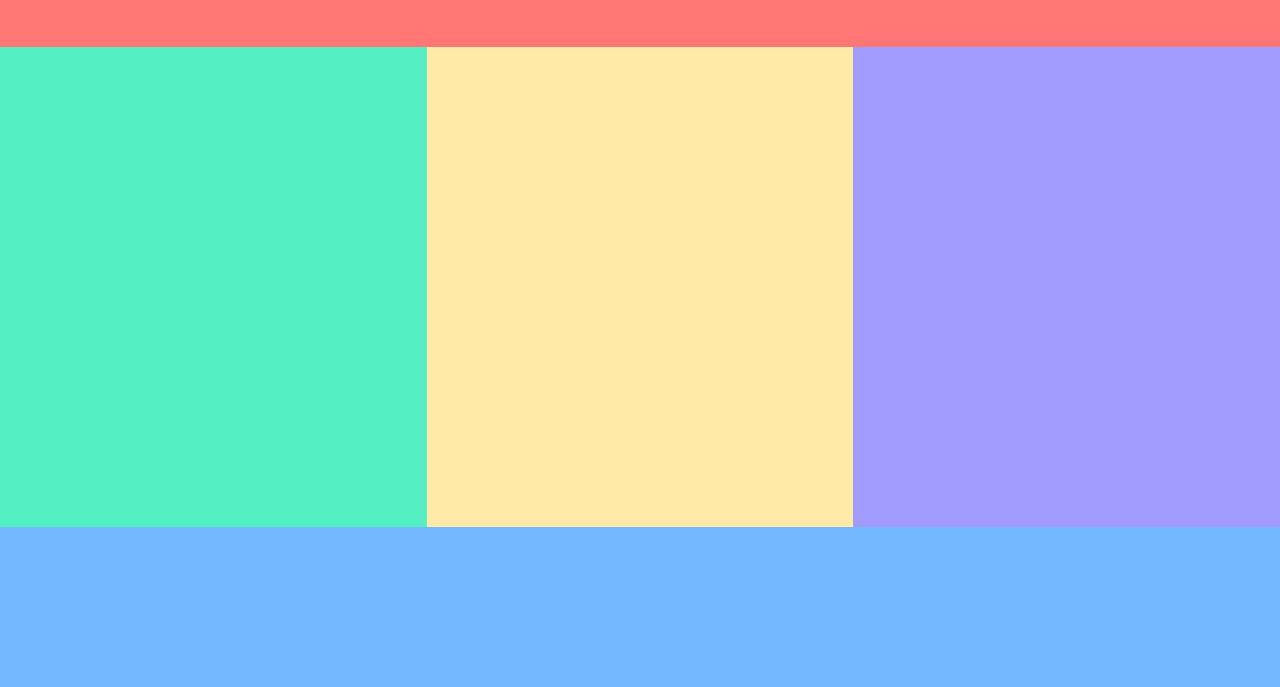
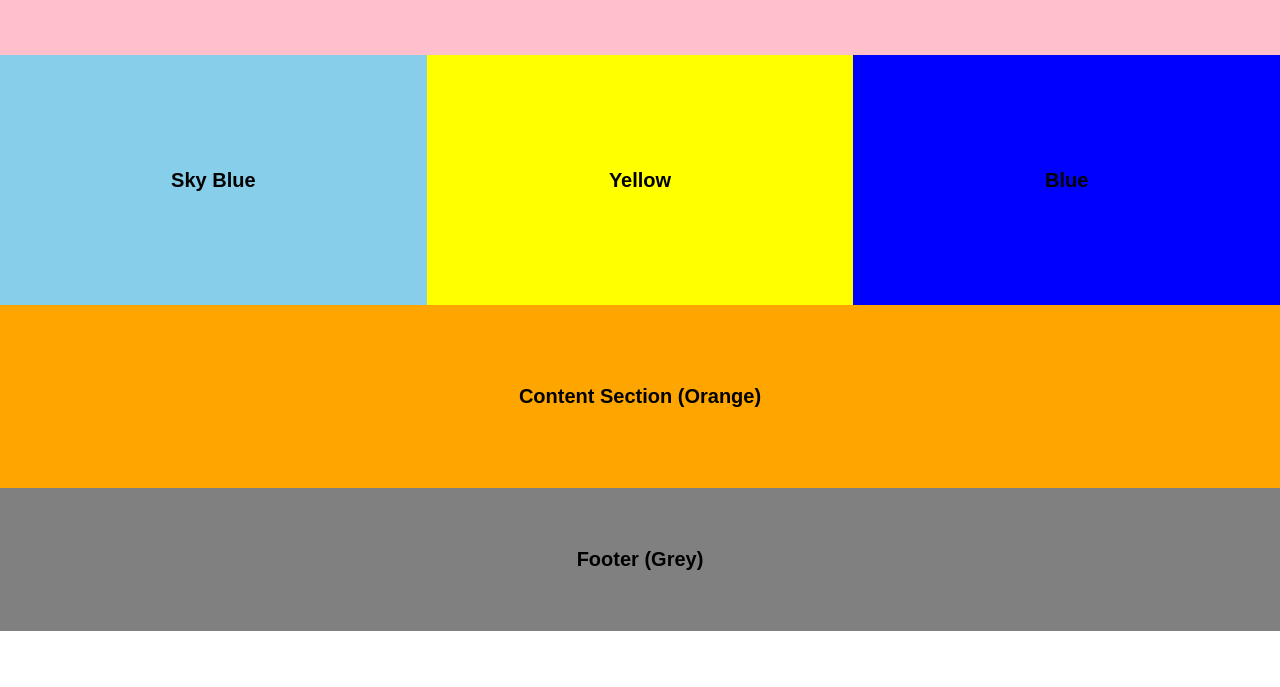
Before and after one commit to prashnakunwar/Web-Technology, a plain HTML site: page index.html in a window 1280 px wide. Shown: the part 113-800 px from the top of the page. Drawn offline with Linux system fonts and the light colour scheme.

Commit message:
assignment II

```diff
--- a/index.html
+++ b/index.html
@@ -2,20 +2,28 @@
 <html lang="en">
 <head>
     <meta charset="UTF-8">
-    <title>Simple Layout</title>
+    <title>Simple Webpage Layout</title>
     <link rel="stylesheet" href="style.css">
 </head>
 <body>
 
-<div class="container">
-    <div class="top"></div>
-    <div class="middle">
-     <div class="box left"></div>
-     <div class="box center"></div>
-     <div class="box right"></div>
+    <div class="navbar">
+        Navbar (Pink)
     </div>
-    <div class="bottom"></div>
 
-</div>
+    <div class="boxes">
+        <div class="box Skyblue">Sky Blue</div>
+        <div class="box yellow">Yellow</div>
+        <div class="box blue">Blue</div>
+    </div>
+
+    <div class="content">
+        Content Section (Orange)
+    </div>
+
+    <div class="footer">
+        Footer (Grey)
+    </div>
+
 </body>
 </html>
--- a/style.css
+++ b/style.css
@@ -1,45 +1,60 @@
-
 body {
     margin: 0;
-}
-
-.container {
-    height: 100vh;
-    width: 100vw;
-    display: flex;
-    flex-direction: column;
+    font-family: Arial, sans-serif;
 }
 
 
-.top {
-    height: 20%;
-    background-color: #ff7675;
+.navbar {
+    background-color: pink;
+    color:black;
+    padding: 70px;
+    text-align: center;
+    font-size: 24px;
+     font-weight: bold;
 }
 
-.bottom {
-    height: 20%;
-    background-color: #74b9ff;
+.boxes {
+    display: flex;
+    padding: 0px;
+}
+
+.box {
+    width: 40%;
+    height: 250px;
+    display: flex;
+    align-items: center;
+    justify-content: center;
+    font-size: 20px;
+    font-weight: bold;
+}
+
+.Skyblue {
+    background-color: skyblue;
+}
+
+.yellow {
+    background-color: yellow;
+}
+
+.blue {
+    background-color: blue;
+
 }
 
 
-.middle {
-    height: 60%;
-    display: flex;
+.content {
+    background-color: orange;
+    padding:80px;
+    text-align: center;
+    font-size: 20px;
+     font-weight: bold;
 }
 
-
-.box {
-    flex: 1;
+.footer {
+    background-color: grey;
+    color: black;
+    padding: 60px;
+    text-align: center;
+    font-size: 20px;
+     font-weight: bold;
 }
-
-.left {
-    background-color: #55efc4;
-}
-
-.center {
-    background-color: #ffeaa7;
-}
-
-.right {
-    background-color: #a29bfe;
-}
```
Also changed, not shown: color.css (added, +18 -0 lines), colortable.html (added, +47 -0 lines), table.css (added, +10 -0 lines), table.html (added, +46 -0 lines).
